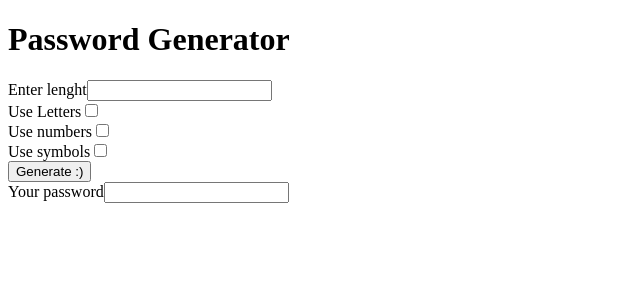
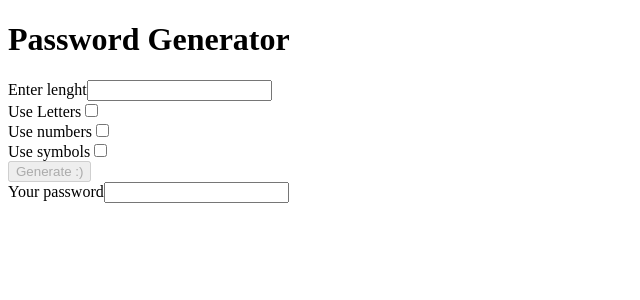
Before and after one commit to AkromeDev/aUdemyPassGenerator, an Angular app: page / in a window 1280 px wide. Shown: the top 300 px of the page, without its empty margins (0-640 px from the left). Built offline with nearby package versions, Linux system fonts and the light colour scheme.

Commit message:
added validation for disabled button

```diff
--- a/src/app/app.component.html
+++ b/src/app/app.component.html
@@ -21,7 +21,8 @@
 </div>
 
 <div>
-  <button (click)="onButtonClick()">Generate :)</button>
+  <button
+  [disabled]="!(length && (useLetters || useNumbers || useSymbols))" (click)="onButtonClick()">Generate :)</button>
 </div>
 
 <div>
--- a/src/app/app.component.ts
+++ b/src/app/app.component.ts
@@ -12,6 +12,7 @@ export class AppComponent {
   useLetters = false;
   useNumbers = false;
   useSymbols = false;
+  usingChars = false;
 
 
 onInputLength(value: string) {
@@ -19,6 +20,8 @@ onInputLength(value: string) {
 
     if (!isNaN(parsedValue)) {
       this.length = parsedValue;
+    } else {
+      this.length = 0;
     }
 }
 
@@ -57,6 +60,14 @@ onInputLength(value: string) {
     this.password = generatedPassword;
   }
 
+  shouldUseChars() {
+    if (this.useLetters || this.useNumbers || this.useSymbols) {
+      this.usingChars = true;
+    } else {
+      this.usingChars = false;
+    }
+  }
+
   onChangeUseLetters() {
     this.useLetters = !this.useLetters;
   }
```
